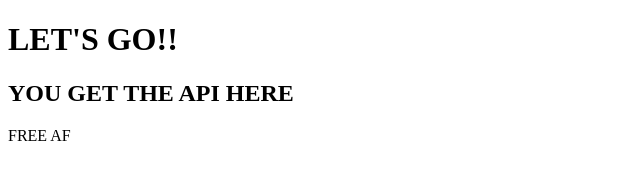
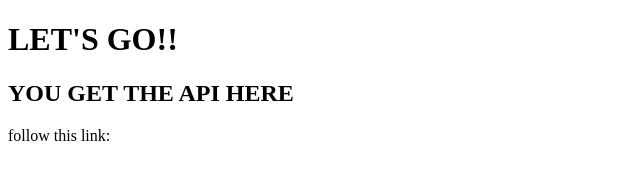
Before and after one commit to adeymoe/chelseaPlayers-API, a website: page index.html in a window 1280 px wide. Shown: the full height of the page, 0-640 px from the left. Drawn offline with Linux system fonts and the light colour scheme.

Commit message:
updated html

```diff
--- a/index.html
+++ b/index.html
@@ -9,6 +9,6 @@
 <body>
     <h1>LET'S GO!!</h1>
     <h2>YOU GET THE API HERE</h2>
-    <p>FREE AF</p>
+    <p>follow this link:</p>
 </body>
 </html>
```
